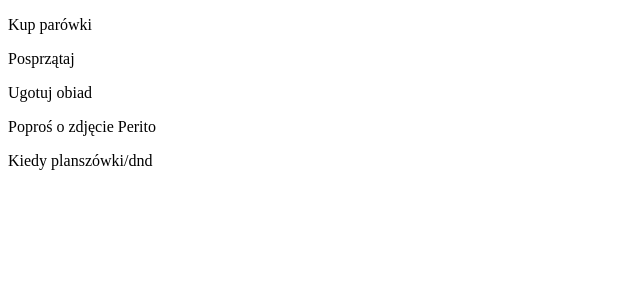
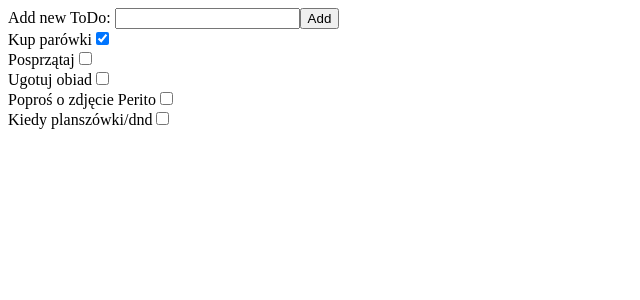
Before and after one commit to Jerzy-Raszka/TODO-Angular, an Angular app: page / in a window 1280 px wide. Shown: the top 300 px of the page, without its empty margins (0-640 px from the left). Built offline with nearby package versions, Linux system fonts and the light colour scheme.

Commit message:
feat: adding new Todos

```diff
--- a/angular.json
+++ b/angular.json
@@ -98,5 +98,8 @@
         }
       }
     }
+  },
+  "cli": {
+    "analytics": false
   }
 }
--- a/src/app/app.component.html
+++ b/src/app/app.component.html
@@ -1,4 +1,6 @@
-<section><app-list></app-list></section>
 <section>
-<router-outlet></router-outlet>
+  <app-list></app-list>
 </section>
+<section>
+  <router-outlet></router-outlet>
+</section>
--- a/src/app/app.component.ts
+++ b/src/app/app.component.ts
@@ -1,6 +1,6 @@
-import { Component } from '@angular/core';
-import { RouterOutlet } from '@angular/router';
-import { ListComponent} from './list/list.component';
+import {Component} from '@angular/core';
+import {RouterOutlet} from '@angular/router';
+import {ListComponent} from './list/list.component';
 
 @Component({
   selector: 'app-root',
--- a/src/app/list/list.component.html
+++ b/src/app/list/list.component.html
@@ -1,3 +1,5 @@
+<app-todo (newTodoEvent)="addTodo($event)"></app-todo>
 @for (todo of todoList; track todo.title) {
-  <p>{{todo.title}}</p>
+  <label>{{ todo.title }}</label>
+  <input type="checkbox" [checked]="todo.isCompleted"><br>
 }
--- a/src/app/list/list.component.ts
+++ b/src/app/list/list.component.ts
@@ -1,18 +1,23 @@
-import { Component } from '@angular/core';
-import {Todo} from '../todo';
+import {Component} from '@angular/core';
+import {TodoModel} from '../todo.model';
+import {TodoComponent} from '../todo/todo.component';
+
 @Component({
   selector: 'app-list',
-  imports: [],
+  imports: [
+    TodoComponent
+  ],
   templateUrl: './list.component.html',
   styleUrl: './list.component.scss'
 })
+
 export class ListComponent {
 
-  todoList: Todo[] = [
+  todoList: TodoModel[] = [
     {
       id: 0,
       title: 'Kup parówki',
-      isCompleted: false,
+      isCompleted: true,
     },
     {
       id: 1,
@@ -36,5 +41,9 @@ export class ListComponent {
     },
   ];
 
+  addTodo(newTodo: TodoModel) {
+    this.todoList.push(newTodo);
+    console.log(this.todoList)
+  }
 
 }
--- /dev/null
+++ b/src/app/todo.model.ts
@@ -0,0 +1,5 @@
+export interface TodoModel {
+  id: number;
+  title: string;
+  isCompleted: boolean;
+}
--- a/src/app/todo.ts
+++ /dev/null
@@ -1,5 +0,0 @@
-export interface Todo {
-  id: number;
-  title: string;
-  isCompleted: boolean ;
-}
--- /dev/null
+++ b/src/app/todo/todo.component.html
@@ -0,0 +1,3 @@
+<label>Add new ToDo: </label>
+<input #newItem type="text">
+<button (click)="newTodo(newItem.value)" type="button">Add</button><br>
--- /dev/null
+++ b/src/app/todo/todo.component.ts
@@ -0,0 +1,25 @@
+import {Component, EventEmitter, Output} from '@angular/core';
+import {TodoModel} from '../todo.model';
+
+@Component({
+  selector: 'app-todo',
+  imports: [],
+  templateUrl: './todo.component.html',
+  styleUrl: './todo.component.scss'
+})
+export class TodoComponent {
+  @Output() newTodoEvent = new EventEmitter<TodoModel>();
+
+  newTodo(label: string) {
+    let newTodo: TodoModel = {
+      id: 10,
+      title: label,
+      isCompleted: false,
+    };
+    this.addNewTodo(newTodo)
+  }
+
+  addNewTodo(todo: TodoModel) {
+    this.newTodoEvent.emit(todo);
+  }
+}
```
Also changed, not shown: src/app/todo/todo.component.scss (added), 1 other file (tests, documents, lock files or other folders).
